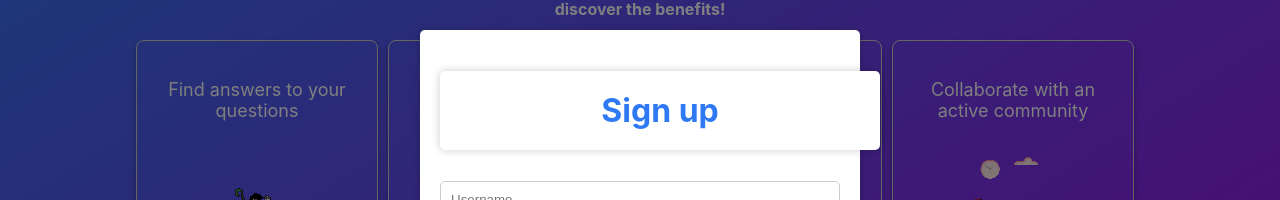
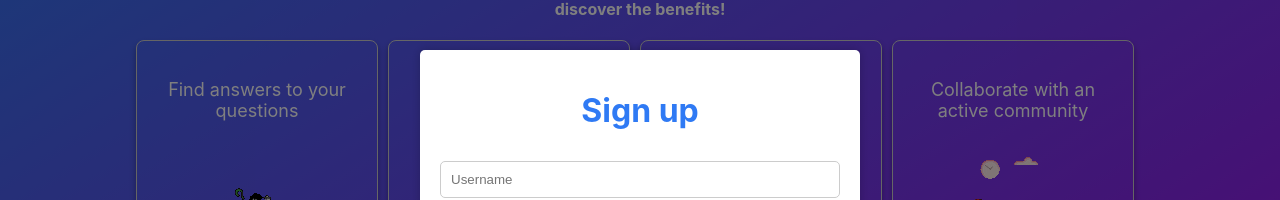
Before and after one commit to Desarrollo-de-software-III/Front_usuarios, a React (Create React App) app: page / in a window 1280 px wide. Both pictures are taken after a click on the element "Sign up". Shown: the part 164-364 px from the top of the page. Built offline with nearby package versions, Linux system fonts and the light colour scheme.

Commit message:
modificando forms

```diff
--- a/src/components/LoginForm.js
+++ b/src/components/LoginForm.js
@@ -62,7 +62,7 @@ function LoginModal({ onClose, onSubmit }) {
   return (
     <div className="modal">
       <div className="modal-content">
-        <h1 className="modal-content">Log in</h1>
+        <h1>Log in</h1>
         <form onSubmit={handleSubmit}>
           <input
             type="email"
--- a/src/components/SignUpForm.js
+++ b/src/components/SignUpForm.js
@@ -65,7 +65,7 @@ function SignUpModal({ onClose }) {
   return (
     <div className="modal">
       <div className="modal-content">
-        <h1 className="modal-content">Sign up</h1>
+        <h1>Sign up</h1>
         <form>
           <input
             type="username"
```
